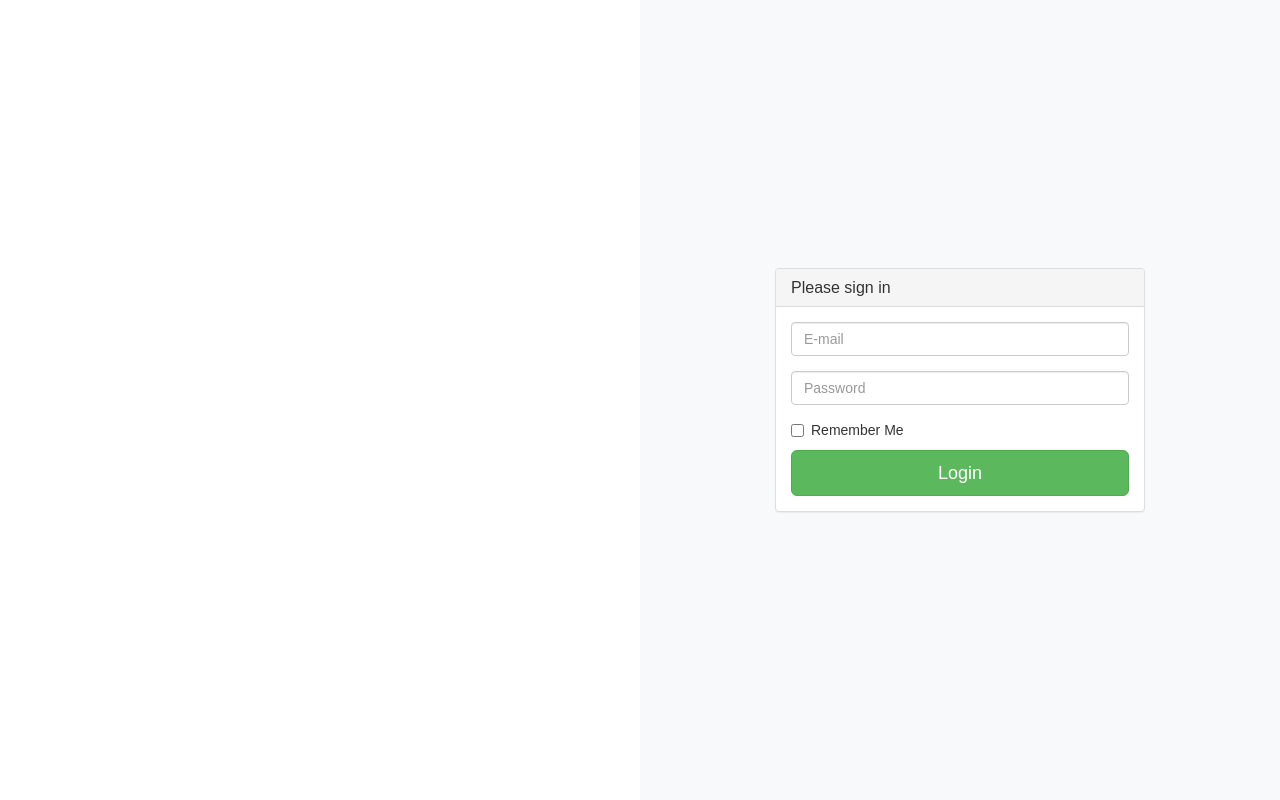
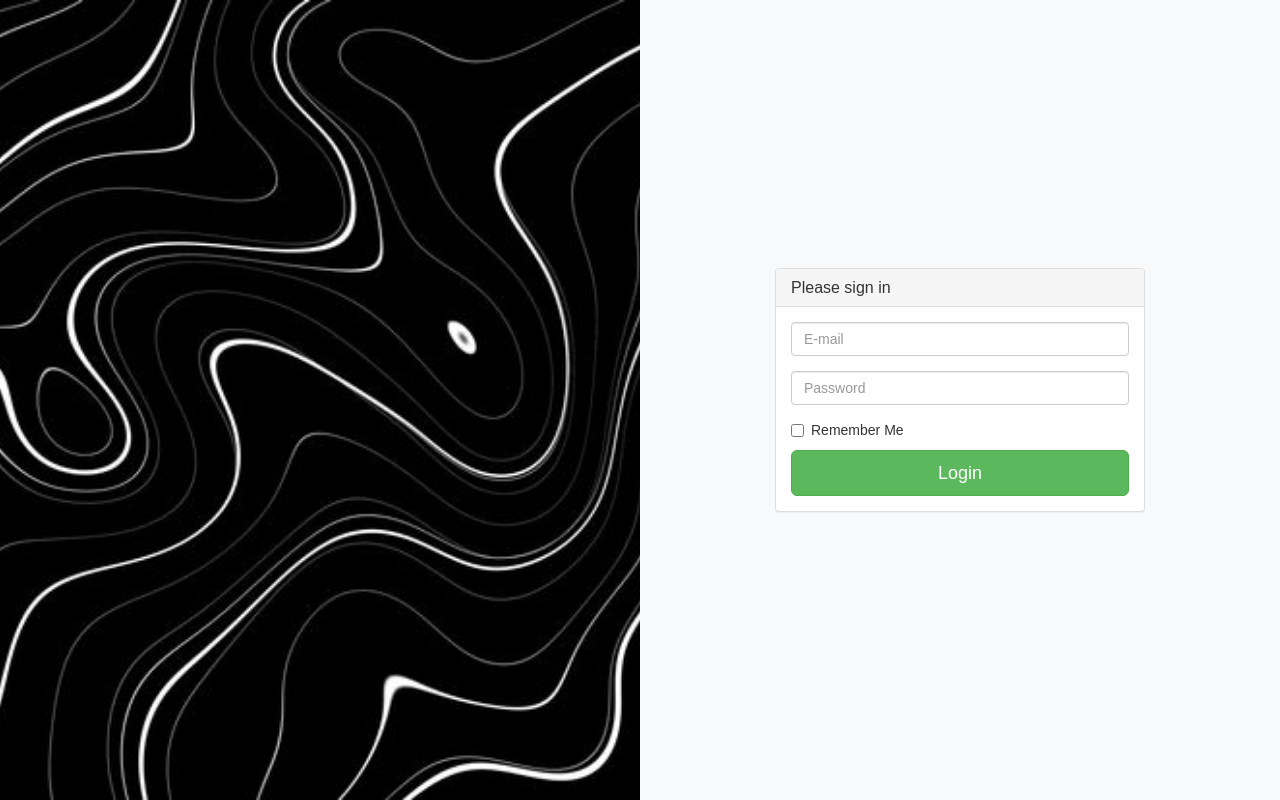
Before and after one commit to rukiwatsuyoidesune/Web-Bootstrap, a plain HTML site: page index.html in a window 1280 px wide. Drawn offline with nearby package versions, Linux system fonts and the light colour scheme.

Commit message:
second commit

```diff
--- a/style.css
+++ b/style.css
@@ -12,7 +12,7 @@ body, html {
 }
 
 .left-side {
-    background: url('bg.jpg') no-repeat center center;
+    background: url('assets/img/bg.jpg') no-repeat center center;
     background-size: cover;
 }
 
```
